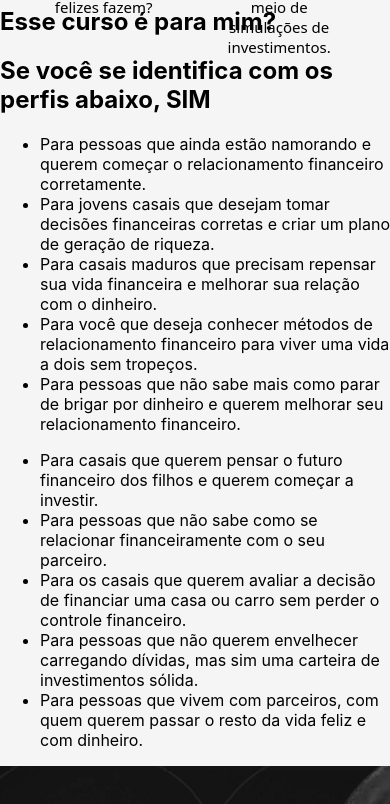
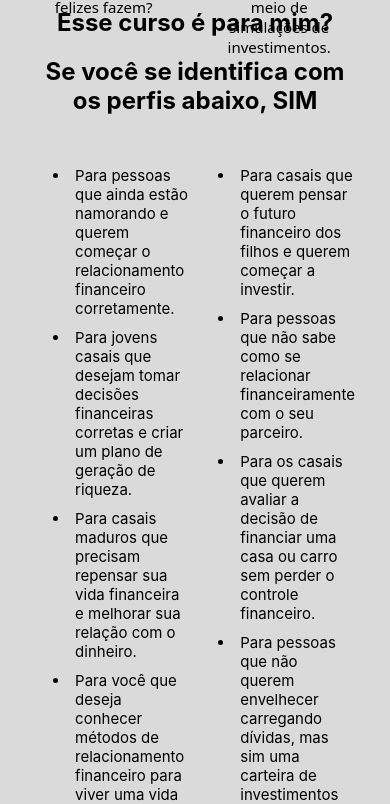
Before and after one commit to daniel-s-souza/Rbraga_landing_page, a React (Create React App) app: page / in a window 390 px wide. Shown: the part 1327-2131 px from the top of the page. Built offline with nearby package versions, Linux system fonts and the light colour scheme.

Commit message:
feat: implementa css indicacaoCurso

```diff
--- a/src/pages/indicacaoCurso/index.js
+++ b/src/pages/indicacaoCurso/index.js
@@ -1,29 +1,28 @@
 import React, { Component } from 'react'
+import './style.css';
 
 export default class index extends Component {
   render() {
     return (
-      <div id='indicacaoCurso'>
+      <div className='indicationBox' id='indicacaoCurso'>
         <section className="titleSection">
         <h2> Esse curso é para mim?</h2>
         <h2> Se você se identifica com os perfis abaixo, SIM </h2>
       </section>
-      <div className='listReqs1'>
-        <ul>
-          <li>Para pessoas que ainda estão namorando e querem começar o relacionamento financeiro corretamente.</li>
-          <li>Para jovens casais que desejam tomar decisões financeiras corretas e criar um plano de geração de riqueza.</li>
-          <li>Para casais maduros que precisam repensar sua vida financeira e melhorar sua relação com o dinheiro.</li>
-          <li>Para você que deseja conhecer métodos de relacionamento financeiro para viver uma vida a dois sem tropeços.</li>
-          <li>Para pessoas que não sabe mais como parar de brigar por dinheiro e querem melhorar seu relacionamento financeiro.</li>
+      <div className='divReqs'>
+        <ul className='listReqs1'>
+          <li className='listElement'>Para pessoas que ainda estão namorando e querem começar o relacionamento financeiro corretamente.</li>
+          <li className='listElement'>Para jovens casais que desejam tomar decisões financeiras corretas e criar um plano de geração de riqueza.</li>
+          <li className='listElement'>Para casais maduros que precisam repensar sua vida financeira e melhorar sua relação com o dinheiro.</li>
+          <li className='listElement'>Para você que deseja conhecer métodos de relacionamento financeiro para viver uma vida a dois sem tropeços.</li>
+          <li className='listElement'>Para pessoas que não sabe mais como parar de brigar por dinheiro e querem melhorar seu relacionamento financeiro.</li>
         </ul>
-      </div>
-      <div className='listReqs2'>
-        <ul>
-          <li>Para casais que querem pensar o futuro financeiro dos filhos e querem começar a investir.</li>
-          <li>Para pessoas que não sabe como se relacionar financeiramente com o seu parceiro.</li>
-          <li>Para os casais que querem avaliar a decisão de financiar uma casa ou carro sem perder o controle financeiro.</li>
-          <li>Para pessoas que não querem envelhecer carregando dívidas, mas sim uma carteira de investimentos sólida.</li>
-          <li>Para pessoas que vivem com parceiros, com quem querem passar o resto da vida feliz e com dinheiro.</li>
+        <ul className='listReqs2'>
+          <li className='listElement'>Para casais que querem pensar o futuro financeiro dos filhos e querem começar a investir.</li>
+          <li className='listElement'>Para pessoas que não sabe como se relacionar financeiramente com o seu parceiro.</li>
+          <li className='listElement'>Para os casais que querem avaliar a decisão de financiar uma casa ou carro sem perder o controle financeiro.</li>
+          <li className='listElement'>Para pessoas que não querem envelhecer carregando dívidas, mas sim uma carteira de investimentos sólida.</li>
+          <li className='listElement'>Para pessoas que vivem com parceiros, com quem querem passar o resto da vida feliz e com dinheiro.</li>
         </ul>
       </div>
       </div>
--- /dev/null
+++ b/src/pages/indicacaoCurso/style.css
@@ -0,0 +1,26 @@
+@media screen and (max-width:480px){
+  .indicationBox {
+    background-color: #dadada;
+    border: 1px inset transparent;
+  }
+
+  .titleSection {
+    text-align: center;
+    max-width: 80%;
+    margin: auto;
+  }
+
+  .divReqs {
+    display: flex;
+    max-width: 85%;
+    margin: auto;
+    padding: 10px;
+  }
+
+  .listElement {
+    padding: 5px;
+    font-size: 15px;
+    text-align: start;
+
+  }
+}
```
